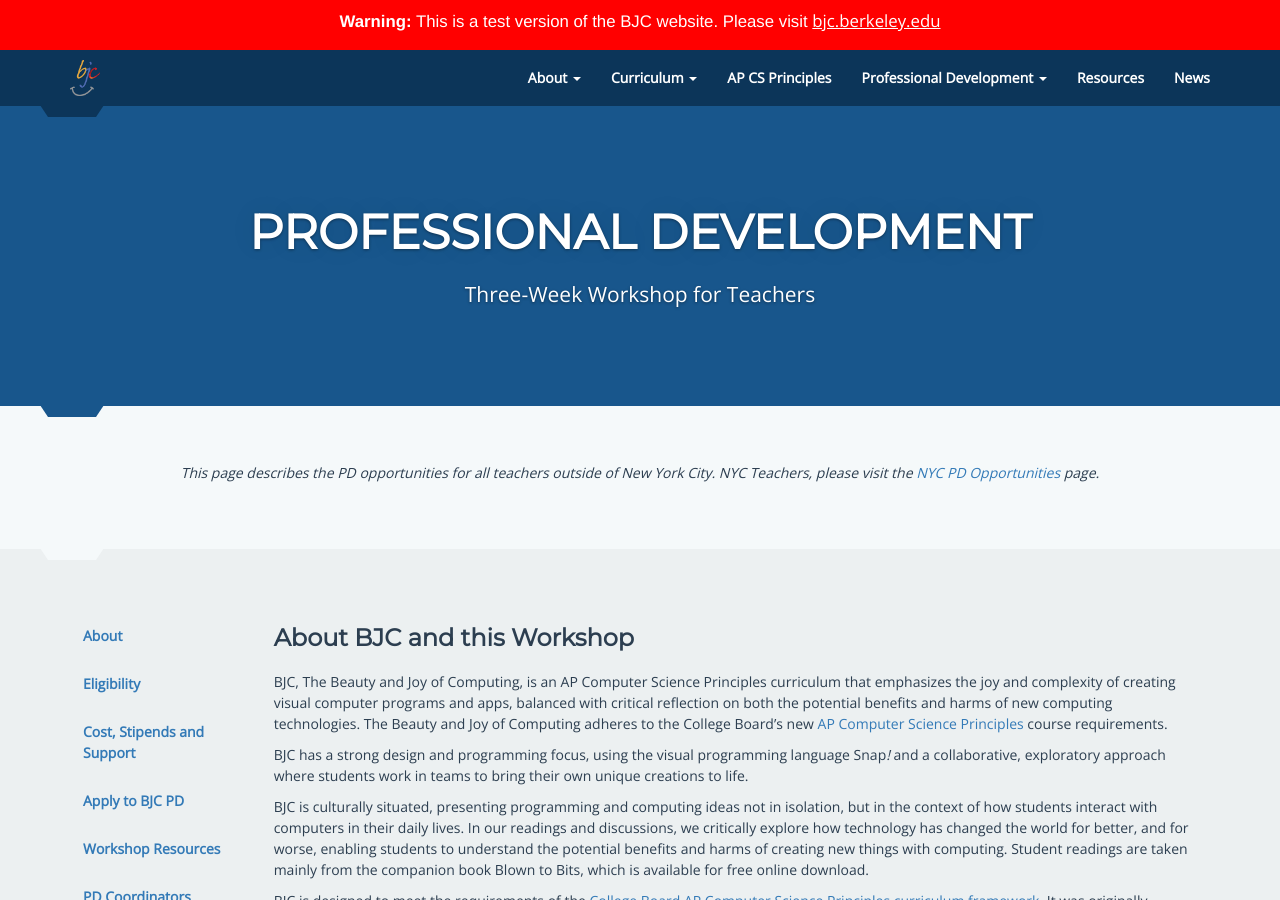
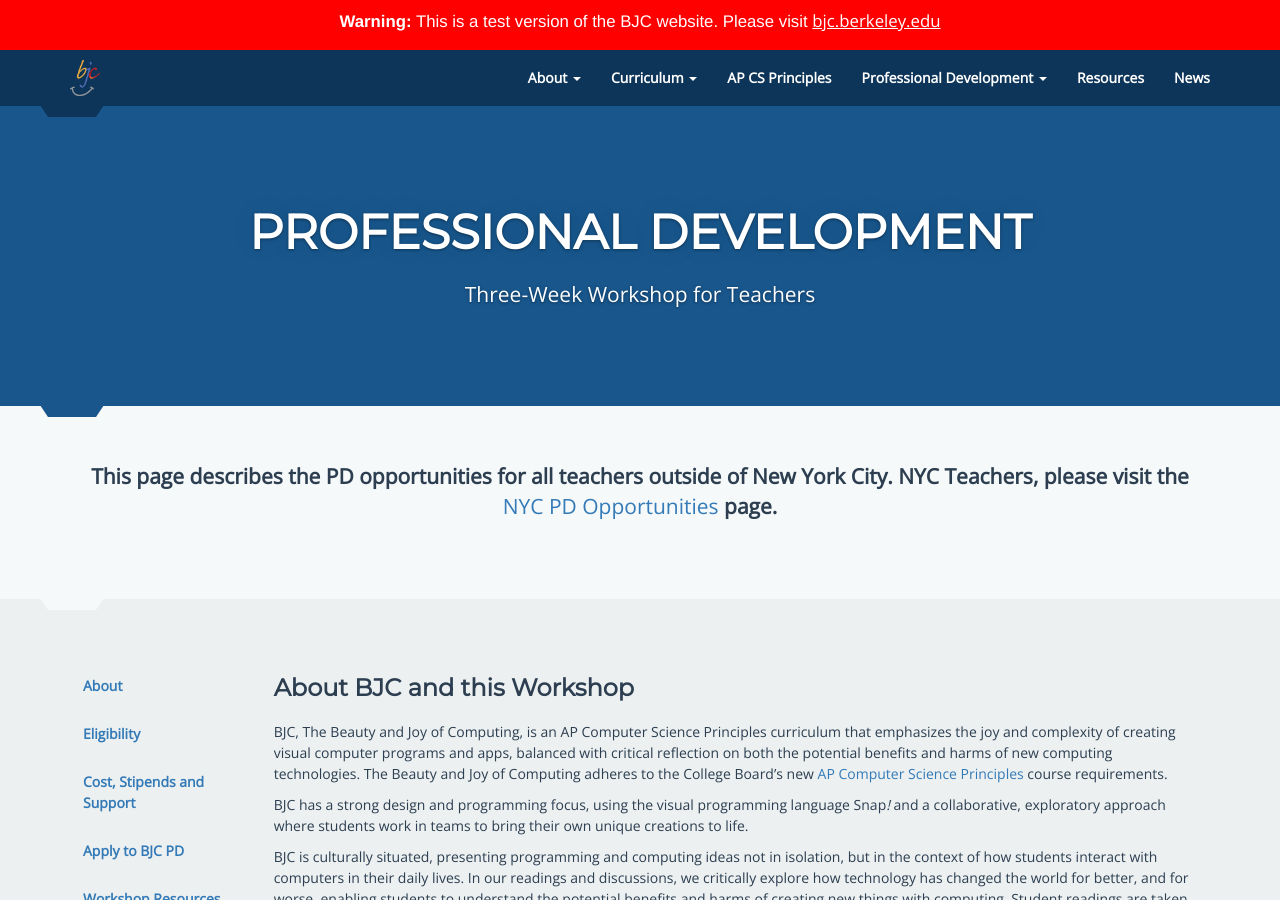
Before and after one commit to beautyjoy/beautyjoy.github.io, a Jekyll site: the page built from professional-development-3-weeks/index.md, in a window 1280 px wide and 900 px high. Built offline with Jekyll 4.4.1, drawn with Linux system fonts in a browser that asks for light colours.

Commit message:
fix nav typo, make text bigger

```diff
--- a/_includes/nav.html
+++ b/_includes/nav.html
@@ -12,7 +12,7 @@
         <span class="icon-bar"></span>
       </button>
       <!-- You'll want to use a responsive image option so this logo looks good on devices - I recommend using something like retina.js (do a quick Google search for it and you'll find it) -->
-      <a class="navbar-brand" href="{{ site.baseurl }}" aria-label="home page">
+      <a class="navbar-brand" href="{{ site.baseurl }}/" aria-label="home page">
         <img alt="" src="{{ site.baseurl }}/img/bjc.png">
       </a>
     </div>
--- a/_layouts/pd-3-weeks.html
+++ b/_layouts/pd-3-weeks.html
@@ -4,9 +4,9 @@
 
 {% capture section_content %}
 <div class="text-center">
-    <p>
-        <em>This page describes the PD opportunities for all teachers outside of New York City. NYC Teachers, please visit the
-            <a href="{{ site.nyc_pd_page }}/" target="_blank">NYC PD Opportunities</a> page.</em>
+    <p class="lead">
+        <strong>This page describes the PD opportunities for all teachers outside of New York City. NYC Teachers, please visit the
+            <a href="{{ site.nyc_pd_page }}/" target="_blank">NYC PD Opportunities</a> page.</strong>
     </p>
 </div>
 {% endcapture %}
```
